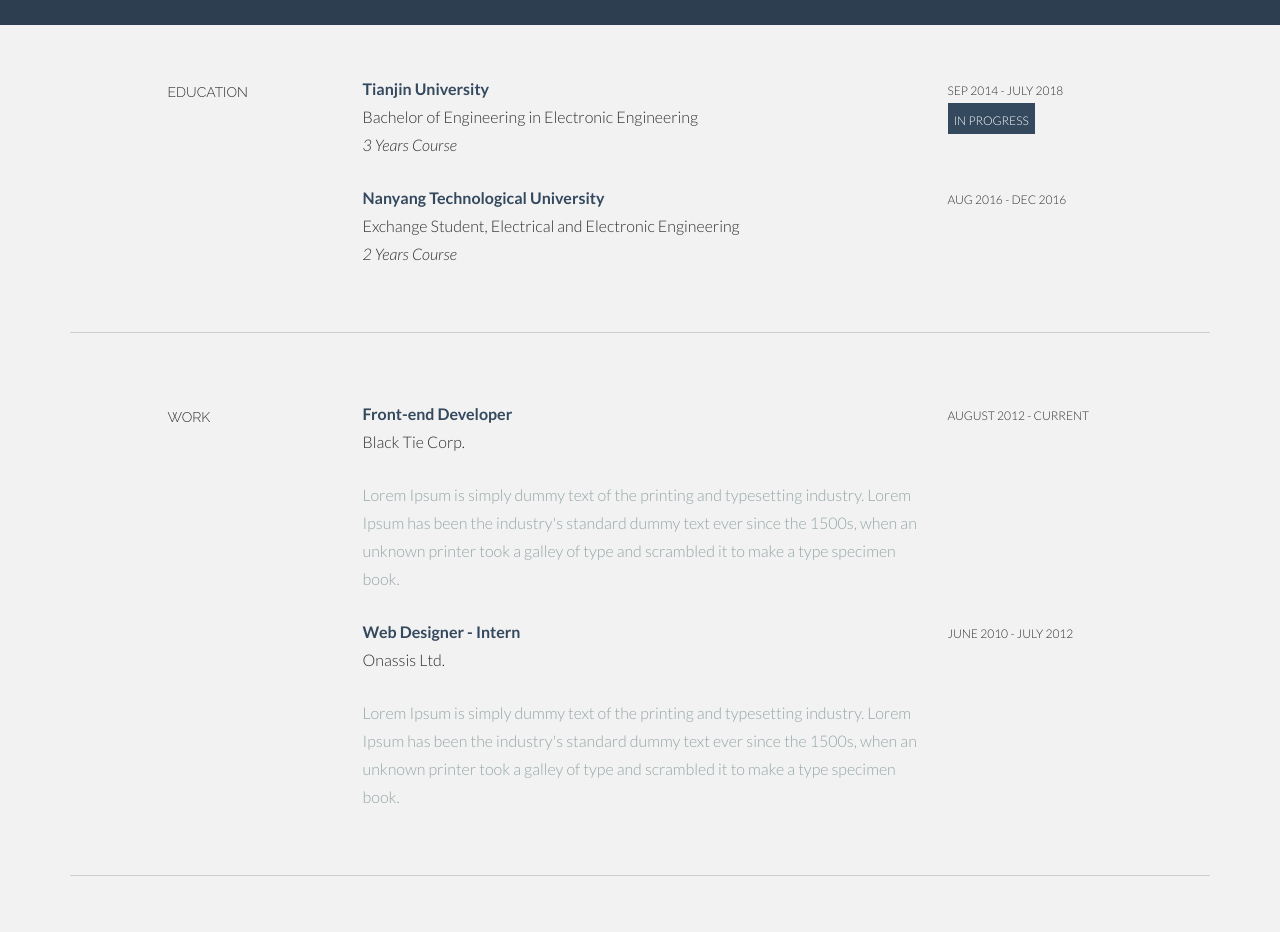
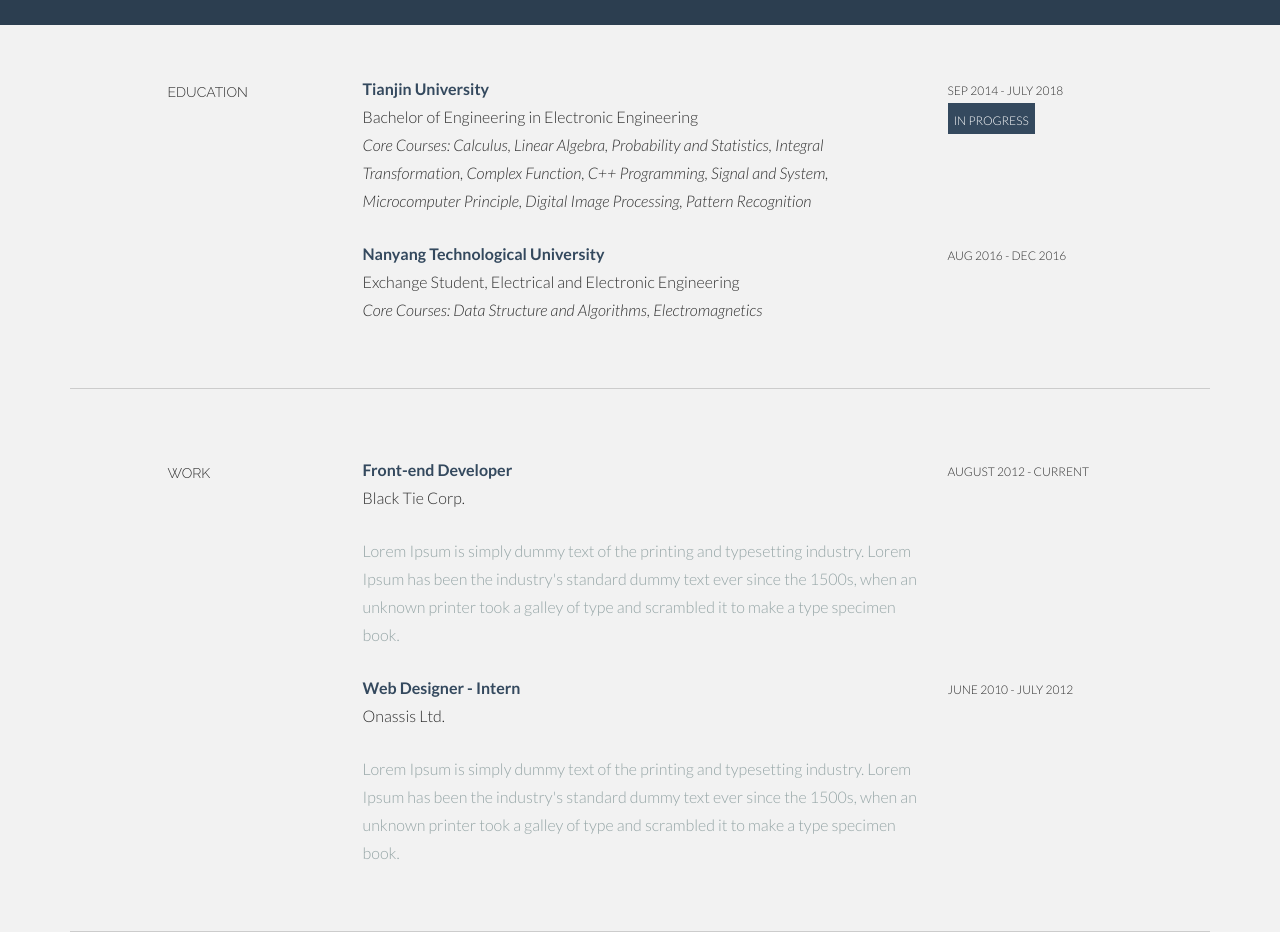
Before and after one commit to haotiansunn/haotiansunn.github.io, a plain HTML site: page index.html in a window 1280 px wide. Shown: the part 820-1752 px from the top of the page. Drawn offline with Linux system fonts and the light colour scheme.

Commit message:
Update index.html

```diff
--- a/index.html
+++ b/index.html
@@ -97,7 +97,7 @@
 				<div class="col-lg-6">
 					<p><t>Tianjin University</t><br/>
 						Bachelor of Engineering in Electronic Engineering <br/>
-						<i>3 Years Course</i>
+						<i>Core Courses: Calculus, Linear Algebra, Probability and Statistics, Integral Transformation, Complex Function, C++ Programming, Signal and System, Microcomputer Principle, Digital Image Processing, Pattern Recognition</i>
 					</p>
 				</div>
 				<div class="col-lg-3">
@@ -109,7 +109,7 @@
 				<div class="col-lg-6 col-lg-offset-3">
 					<p><t>Nanyang Technological University</t><br/>
 						Exchange Student, Electrical and Electronic Engineering <br/>
-						<i>2 Years Course</i>
+						<i>Core Courses: Data Structure and Algorithms, Electromagnetics</i>
 					</p>
 				</div>
 				<div class="col-lg-3">
```
